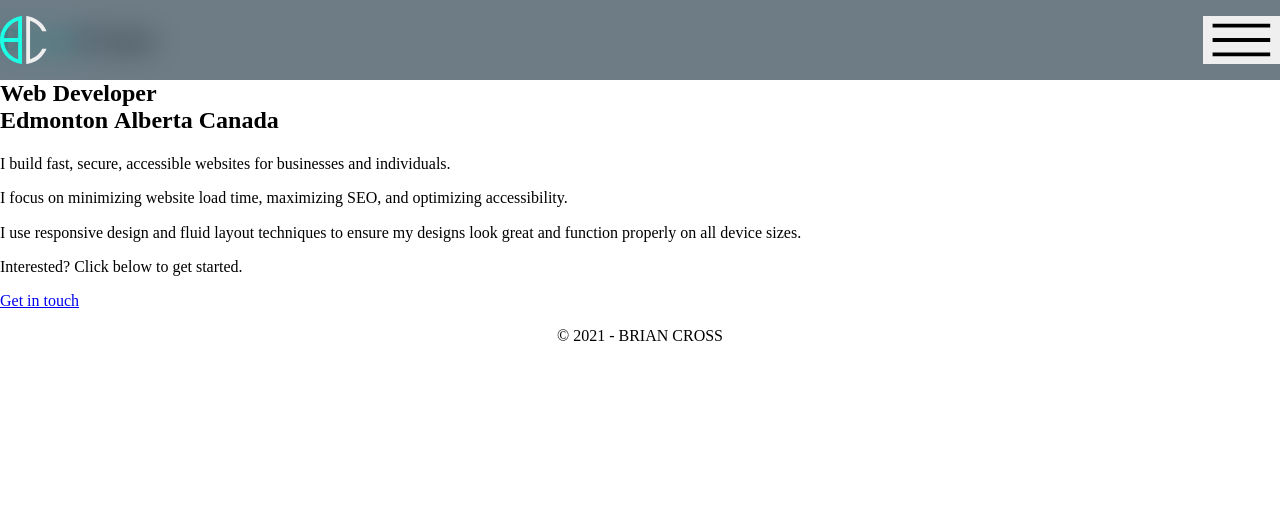
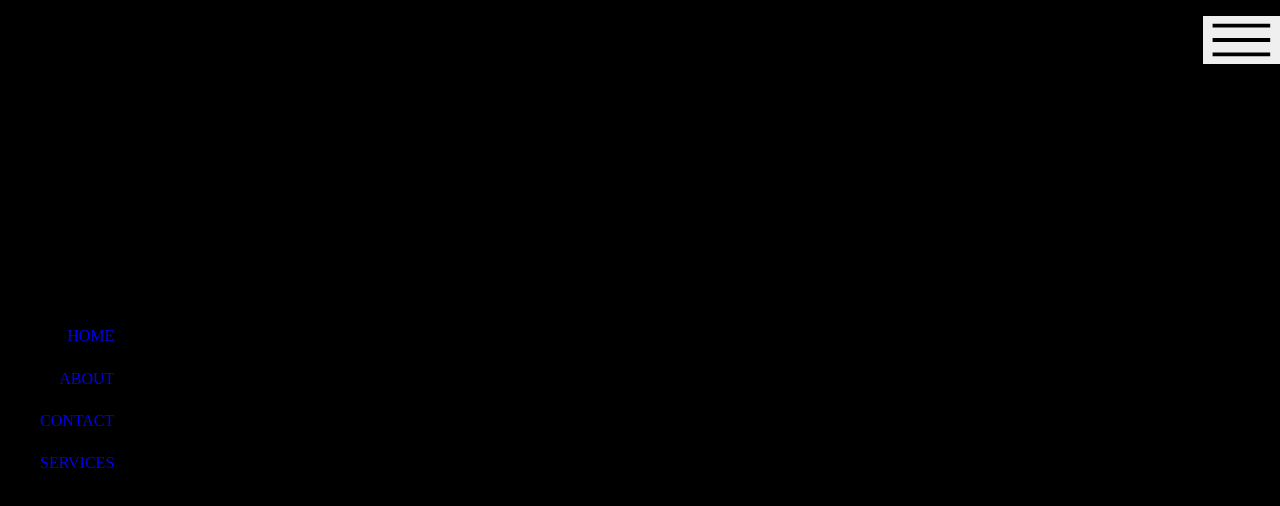
Before and after one commit to brian-cross/brian-cross-personal-site-nextjs, a Next.js app: page / in a window 1280 px wide. Shown: the top 506 px of the page. Built offline with nearby package versions, Linux system fonts and the light colour scheme.

Commit message:
Pass prop to indicate when menu is open

```diff
--- a/components/Header.js
+++ b/components/Header.js
@@ -62,7 +62,7 @@ export default function Header() {
                 <path className="bar" d="M 10 40 H 70" />
               </svg>
             </button>
-            {navOpen ? <NavMenu onClick={handleNav} /> : null}
+            <NavMenu navOpen={navOpen} onClick={handleNav} />
           </div>
         </div>
       </header>
```
